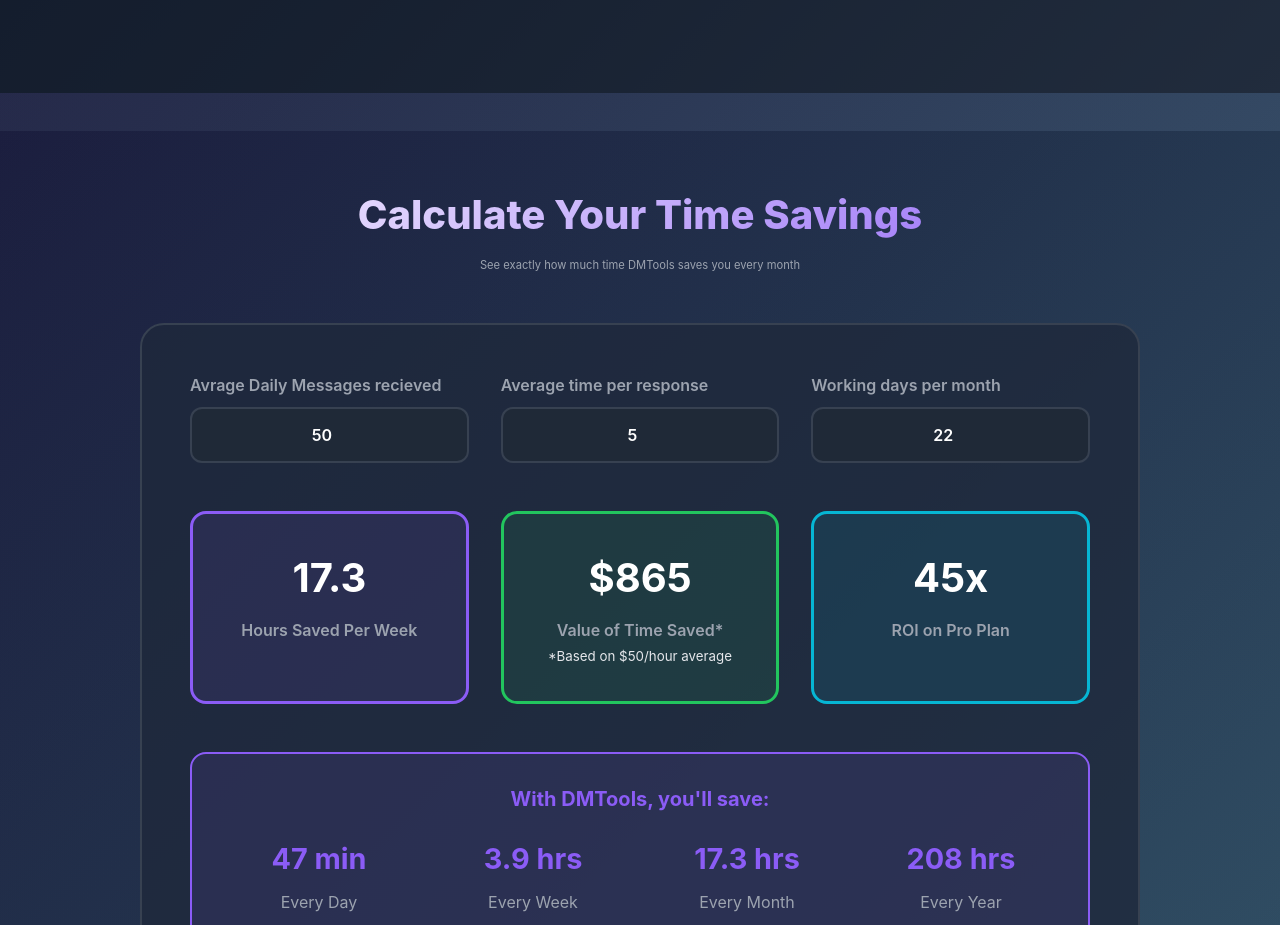
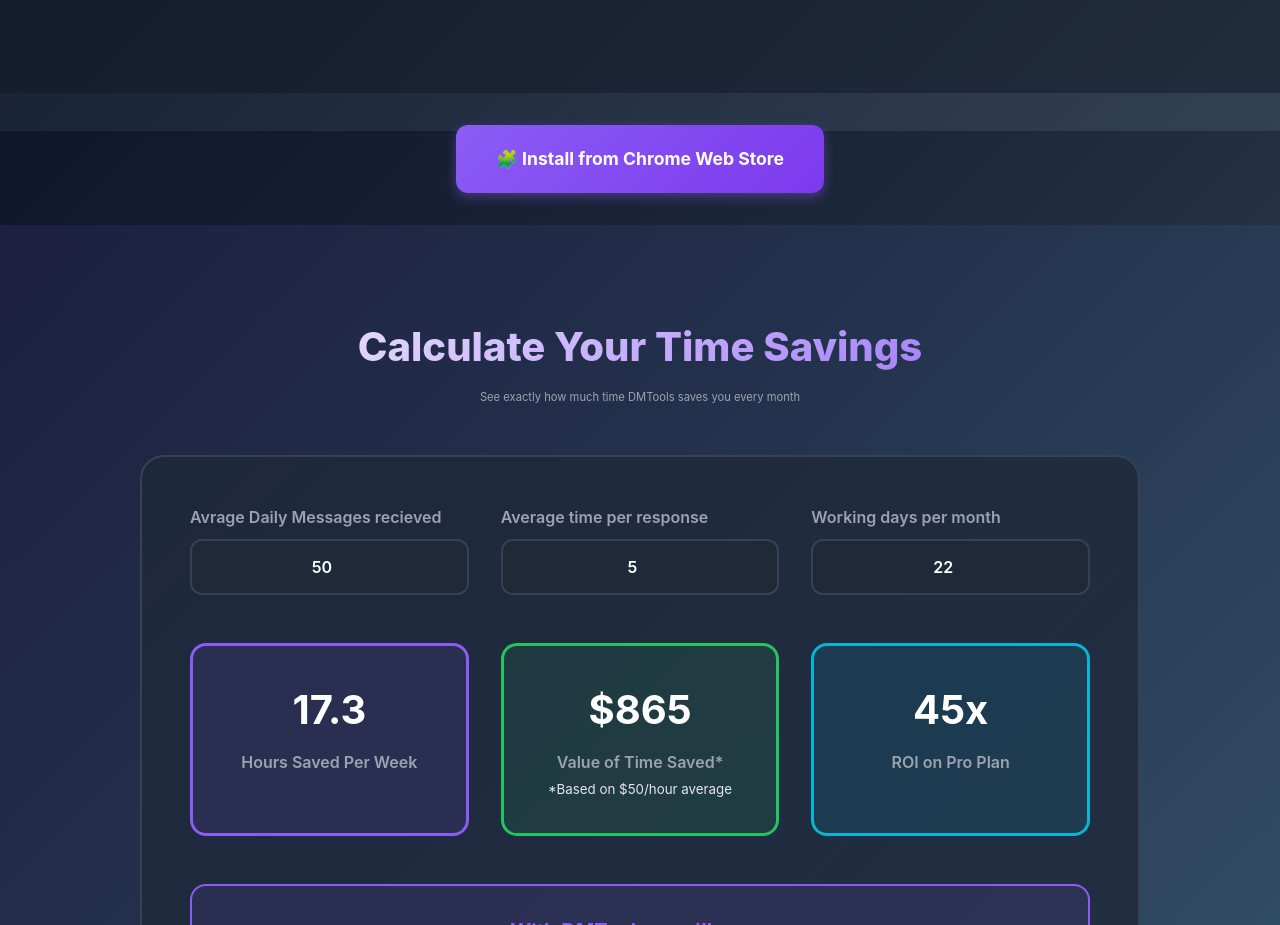
Before and after one commit to DMtoolsfun/dmtools-frontend, a plain HTML site: page index.html in a window 1280 px wide. Shown: the part 1469-2394 px from the top of the page. Drawn offline with Linux system fonts and the light colour scheme.

Commit message:
Add Chrome Web Store install section and update ROI calculator

```diff
--- a/index.html
+++ b/index.html
@@ -916,6 +916,15 @@
     </div>
 </section>
 
+    <!-- Chrome Web Store Install -->
+        <div class="extension-download-container">
+            <a href="https://chromewebstore.google.com/detail/dmtools-%E2%80%93-inline-reply-as/joheialcdpmcfgehhcpfjnppficonfih"
+               class="extension-download-btn"
+               target="_blank"
+               rel="noopener noreferrer">
+                🧩 Install from Chrome Web Store
+            </a>
+        </div>
 
 
     <!-- SECTION 1: ROI CALCULATOR (Add after hero) -->
```
Lines whose indentation alone changed are shown as unchanged.
